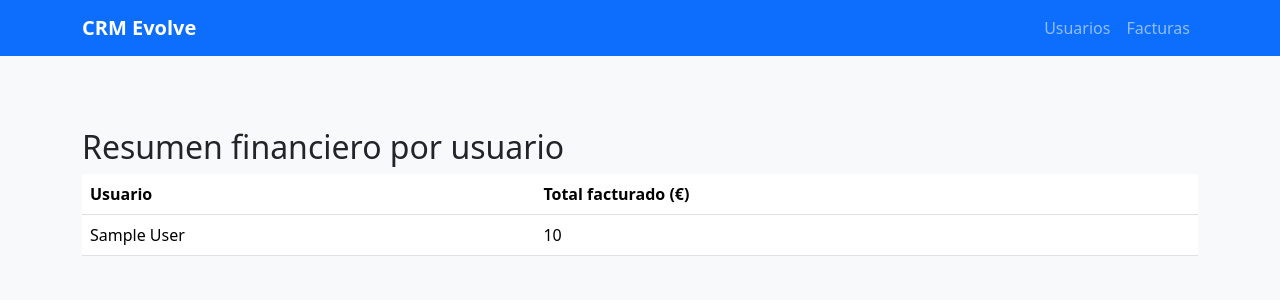
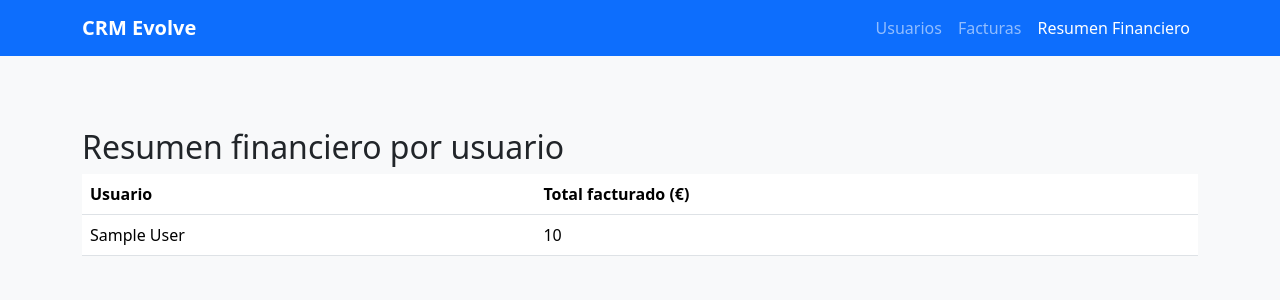
Before and after one commit to Samuel-Cantarero/crm-evolve-django, a Django app: page /financial-summary/ in a window 1280 px wide. Shown: the top 300 px of the page. Run offline with Django 4.2, Linux system fonts and the light colour scheme; tables that the repository leaves empty hold one stand-in row (values such as "Sample post").

Commit message:
changes to view the financial summary

```diff
--- a/crm/templates/crm/base.html
+++ b/crm/templates/crm/base.html
@@ -21,6 +21,9 @@
                     <li class="nav-item">
                         <a class="nav-link{% if request.resolver_match.url_name == 'invoice_list' %} active{% endif %}" href="{% url 'invoice_list' %}">Facturas</a>
                     </li>
+                    <li class="nav-item">
+                        <a class="nav-link{% if request.resolver_match.url_name == 'financial_summary' %} active{% endif %}" href="{% url 'financial_summary' %}">Resumen Financiero</a>
+                    </li>
                 </ul>
             </div>
         </div>
--- a/crm/views.py
+++ b/crm/views.py
@@ -80,6 +80,9 @@ def invoice_delete(request, pk):
         return redirect('invoice_list')
     return render(request, 'crm/invoice_confirm_delete.html', {'invoice': invoice})
 
+from django.db.models import Sum
+from .models import User
+
 def financial_summary(request):
     users = User.objects.all().annotate(total=Sum('invoices__amount'))
     return render(request, 'crm/financial_summary.html', {'users': users})
```
